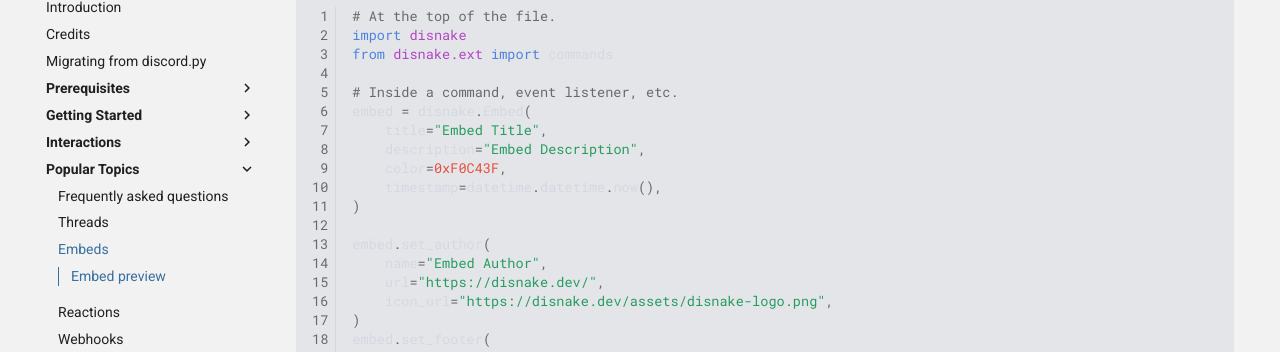
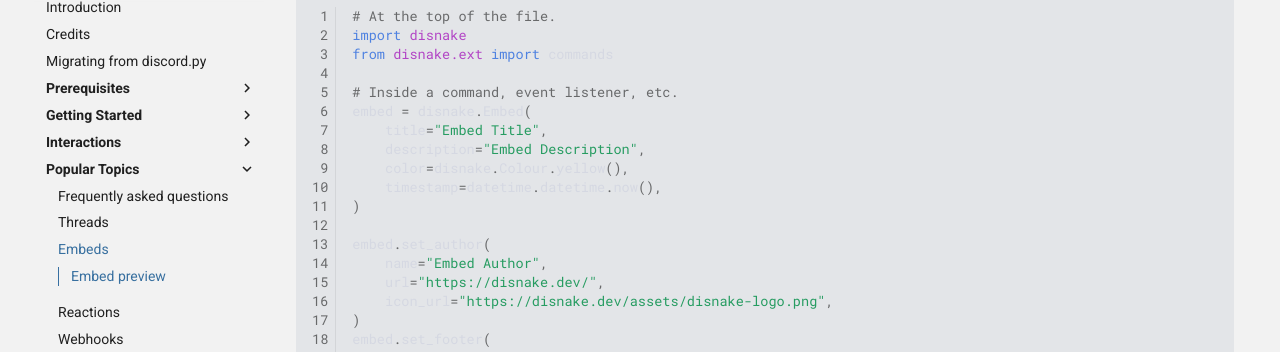
Before and after one commit to DisnakeDev/guide, an MkDocs documentation site: the page built from docs/300-popular-topics/303-embeds.md, in a window 1280 px wide and 900 px high, scrolled down 979 px. Shown: the part 101-453 px from the top of the window. Built offline with MkDocs 1.6.1 and Material for MkDocs 9.7.7, drawn with Linux system fonts in a browser that asks for light colours; comment, search, counter and statistics services are not loaded.

Commit message:
`303-embeds` - Use Colour instance instead of hex, for embed colour.

```diff
--- a/docs/300-popular-topics/303-embeds.md
+++ b/docs/300-popular-topics/303-embeds.md
@@ -23,7 +23,7 @@
 embed = disnake.Embed(
     title="Embed Title",
     description="Embed Description",
-    color=0xF0C43F,
+    color=disnake.Colour.yellow(),
     timestamp=datetime.datetime.now(),
 )
 
```
